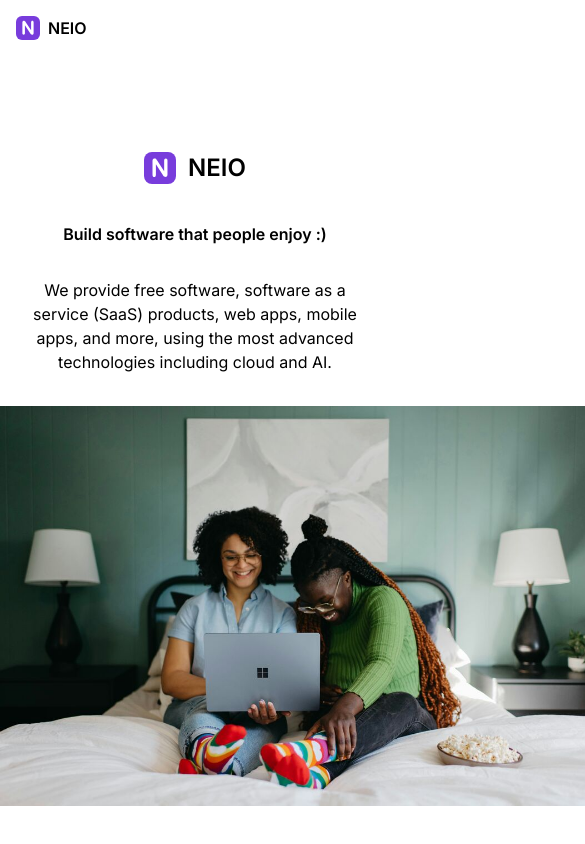
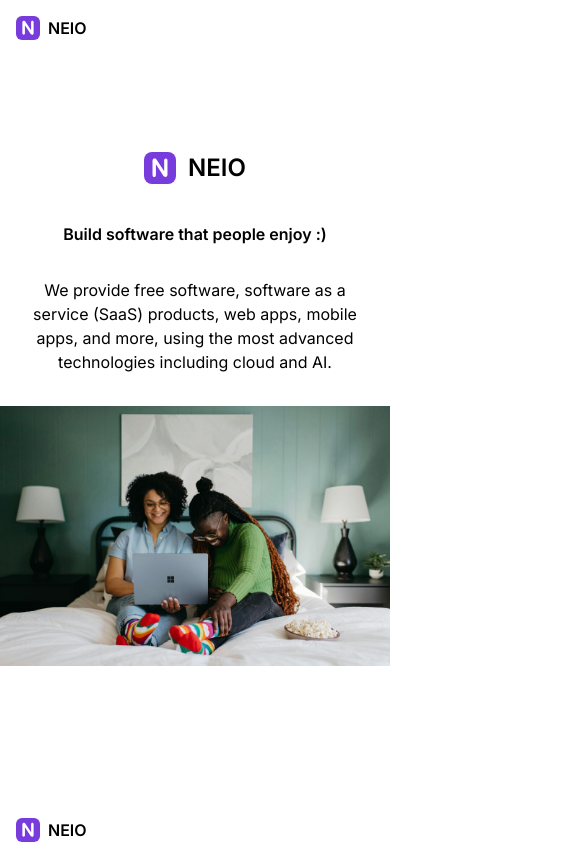
Before and after one commit to neio-ca/neio.ca, a Next.js app: page / in a window 390 px wide. Shown: the top 844 px of the page, 585 px wide, since content can reach past the window. Built offline with nearby package versions, Linux system fonts and the light colour scheme.

Commit message:
fix: Avoid horizontal scrollbar on small screen

```diff
--- a/app/page.tsx
+++ b/app/page.tsx
@@ -10,7 +10,7 @@ export default function Home() {
         <p className="mt-8 mx-auto px-8 max-w-[600px]">
           We provide free software, software as a service (SaaS) products, web apps, mobile apps, and more, using the most advanced technologies including cloud and AI.
         </p>
-        <img src="images/home.jpg" alt="Tech 1" className="mt-8 mx-auto max-w-[600px]" />
+        <img src="images/home.jpg" alt="Tech 1" className="mt-8 w-full mx-auto max-w-[600px]" />
         {/* <h2 className="text-l font-semibold mt-4">Technologies We Use</h2>
         <div className="inline-flex items-center gap-2">
           <div>
```
